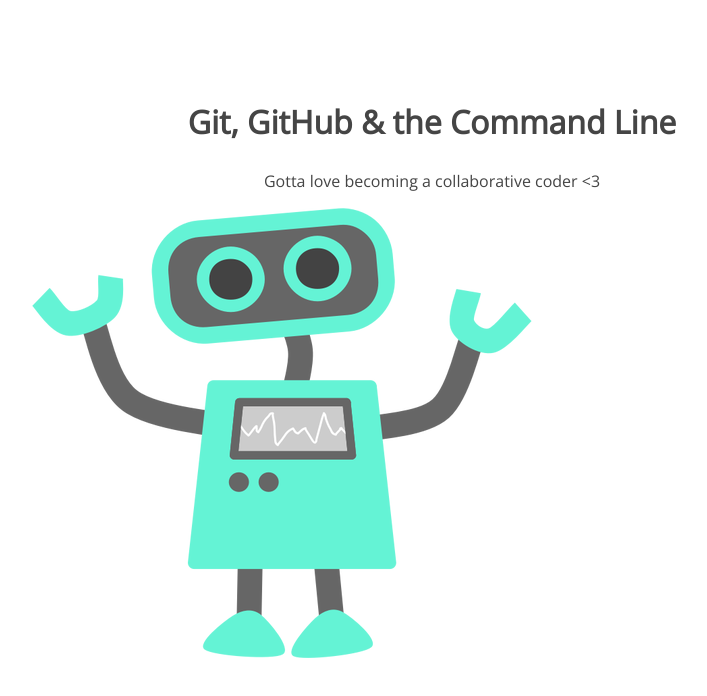
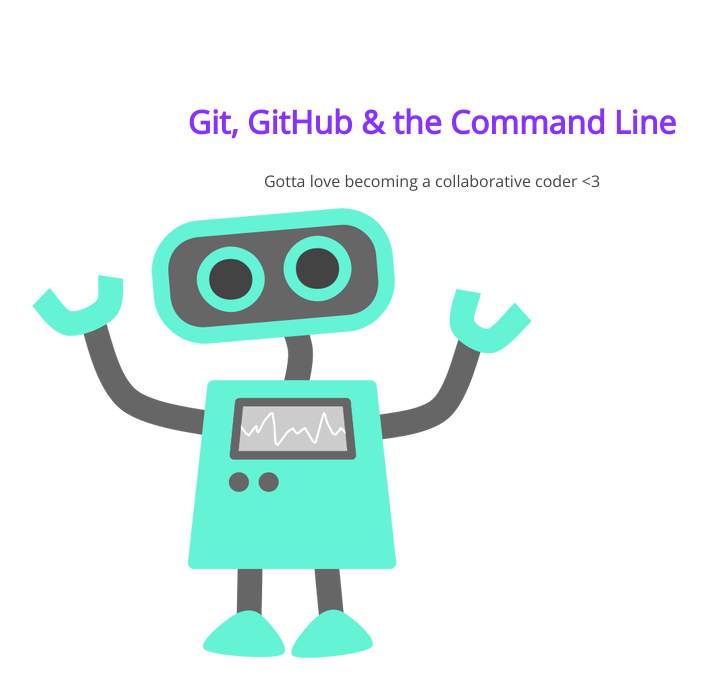
Before and after one commit to ellepetruccelli/105-project, a plain HTML site: page index.html in a window 1280 px wide. Shown: the whole page, without its empty margins (208-915 px from the left). Drawn offline with nearby package versions, Linux system fonts and the light colour scheme.

Commit message:
Changed h1 colour

```diff
--- a/css/style.css
+++ b/css/style.css
@@ -10,6 +10,7 @@ section p {
 section h1 {
 	font: 32px 'Open Sans';
 	font-weight: bold;
+	color: #8832ff;
 }
 section p {
 	font: 16px 'Open Sans';
```
